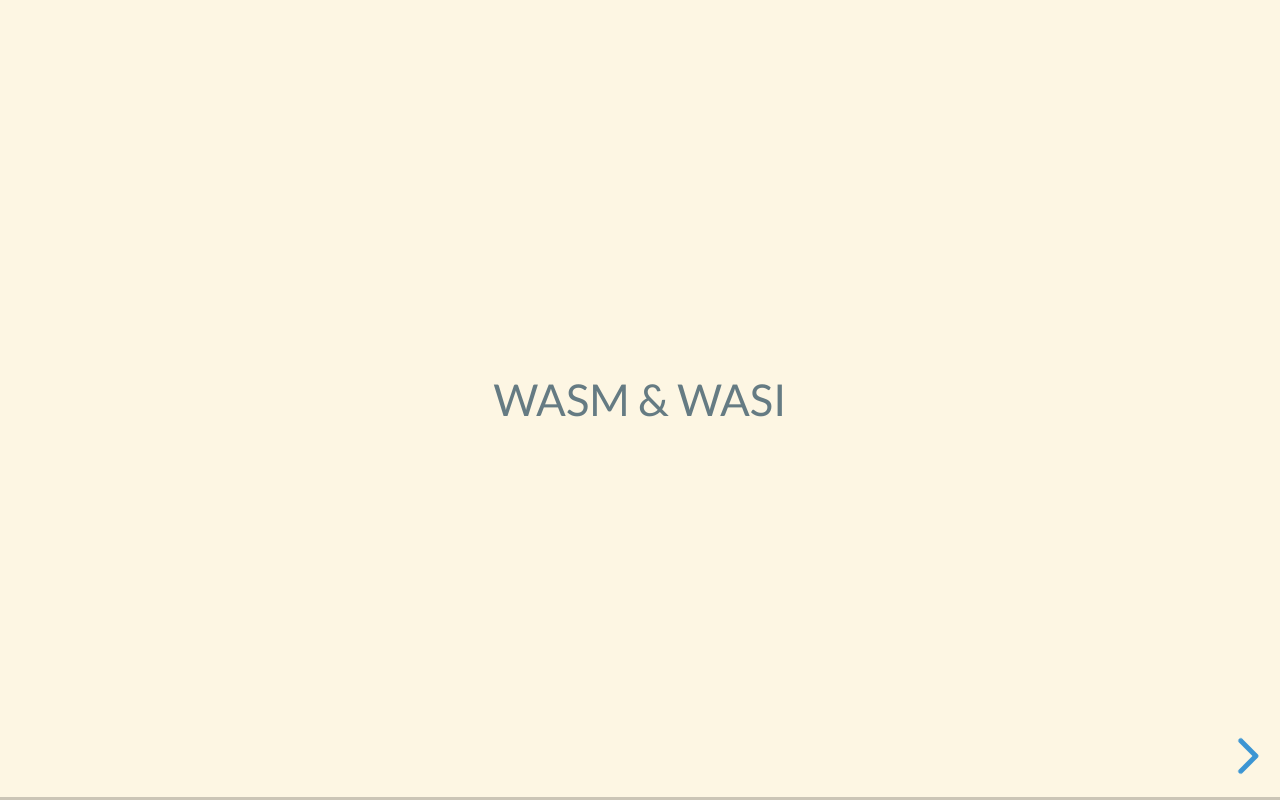
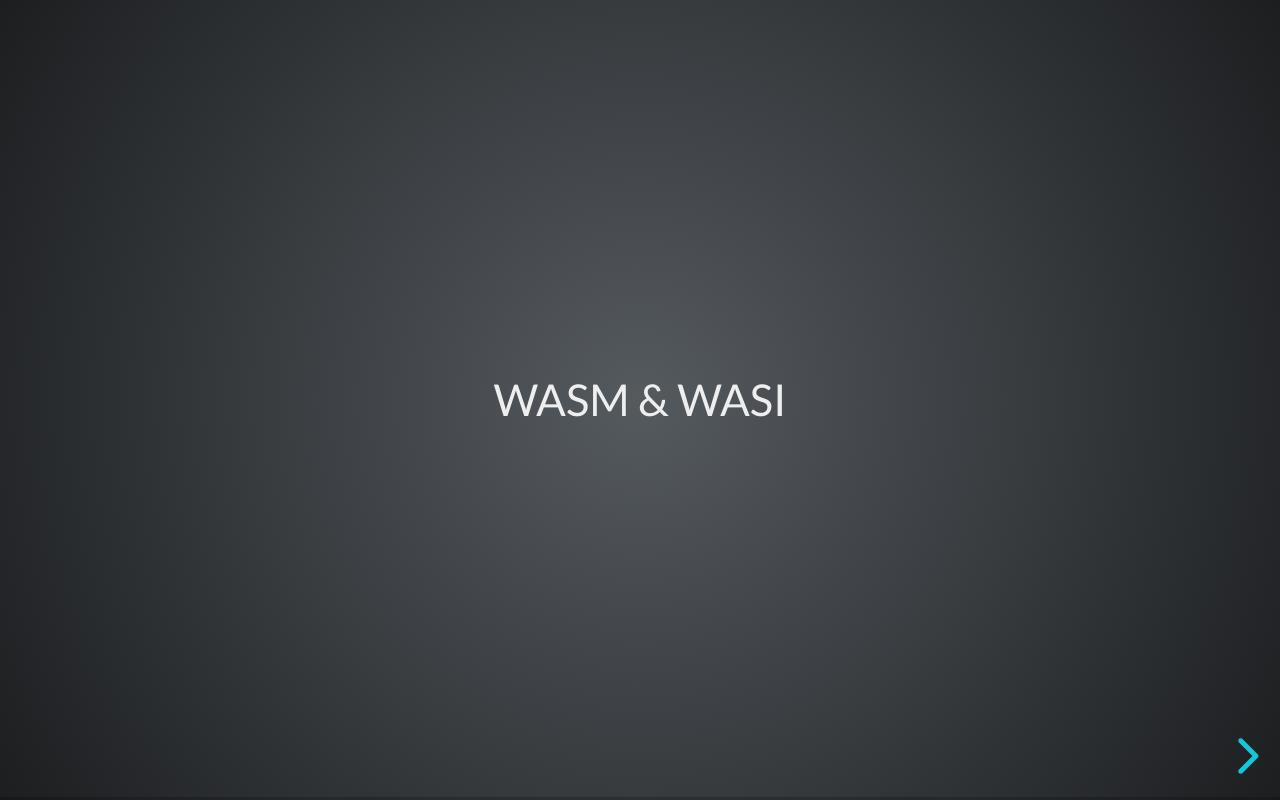
Before and after one commit to GarfieldZHU/wasm-wasi-tutorial, a website: page index.html in a window 1280 px wide. Drawn offline with Linux system fonts and the light colour scheme.

Commit message:
update theme

```diff
--- a/index.html
+++ b/index.html
@@ -8,7 +8,7 @@
 
 		<link rel="stylesheet" href="dist/reset.css">
 		<link rel="stylesheet" href="dist/reveal.css">
-		<link rel="stylesheet" href="dist/theme/solarized.css" id="theme">
+		<link rel="stylesheet" href="dist/theme/league.css" id="theme">
 
 		<!-- Theme used for syntax highlighted code -->
 		<link rel="stylesheet" href="plugin/highlight/monokai.css" id="highlight-theme">
```
